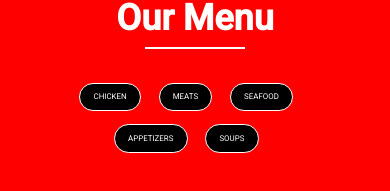
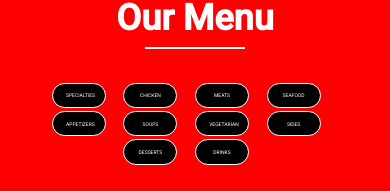
Before and after one commit to jandirdlctm/Casa-Peru-Front-End, a Vue app: page /menu in a window 390 px wide. Shown: the part 147-338 px from the top of the page. Built offline with nearby package versions, Linux system fonts and the light colour scheme.

Commit message:
added the buttons for new menu options

```diff
--- a/src/components/Menu.vue
+++ b/src/components/Menu.vue
@@ -5,11 +5,16 @@
         <h4><span></span> our menu</h4>
       </div>
       <div class="buttons-wrapper">
+        <button @click="soupsClicked" class="menu-btn" type="button" name="button">SPECIALTIES</button>
         <button @click="chickenClicked" class="menu-btn" type="button" name="button">CHICKEN</button>
         <button @click="meatsClicked" class="menu-btn" type="button" name="button">MEATS</button>
         <button @click="seafoodsClicked" class="menu-btn" type="button" name="button">SEAFOOD</button>
         <button @click="appetizersClicked" class="menu-btn" type="button" name="button">APPETIZERS</button>
         <button @click="soupsClicked" class="menu-btn" type="button" name="button">SOUPS</button>
+        <button @click="soupsClicked" class="menu-btn" type="button" name="button">VEGETARIAN</button>
+        <button @click="soupsClicked" class="menu-btn" type="button" name="button">SIDES</button>
+        <button @click="soupsClicked" class="menu-btn" type="button" name="button">DESSERTS</button>
+        <button @click="soupsClicked" class="menu-btn" type="button" name="button">DRINKS</button>
       </div>
         <div v-if="showChicken" class="wrapper-menu">
           <div  v-for="food in chicken" v-bind:key="food"  class="menu-item">
@@ -484,6 +489,7 @@ export default {
     display: flex;
     flex-wrap: wrap;
     justify-content: space-between;
+    margin-top: 3rem;
   }
 
   .menu-item{
@@ -540,7 +546,8 @@ export default {
     cursor: pointer;
     border: .2rem solid white;
     margin-right: 3rem;
-    margin-bottom: 4rem;
+    /* margin-bottom: 4rem; */
+    margin-bottom: 0.5rem;
     color: white;
   }
 
@@ -631,8 +638,17 @@ export default {
     }
 
     .menu-btn{
-      margin-bottom: 0.5rem;
+      margin-bottom: -0.7rem;
       margin-right: 2rem;
+      width: 54px;
+      font-size: 5px;
+    }
+
+  }
+
+  @media (max-width: 375px){
+    .body-menu{
+      width: 308px
     }
 
   }
@@ -644,6 +660,28 @@ export default {
       margin-bottom: 18px;
     }
 
+    .body-menu{
+      width: 308px
+    }
   }
 
+  @media (max-width: 351px){
+    .body-menu{
+      width: 308px
+    }
+
+  }
+  @media (max-width: 335px){
+    .body-menu{
+      width: 296px
+    }
+
+  }
+
+  @media (max-width: 320px){
+    .body-menu{
+      width: 280px
+    }
+
+  }
 </style>
```
